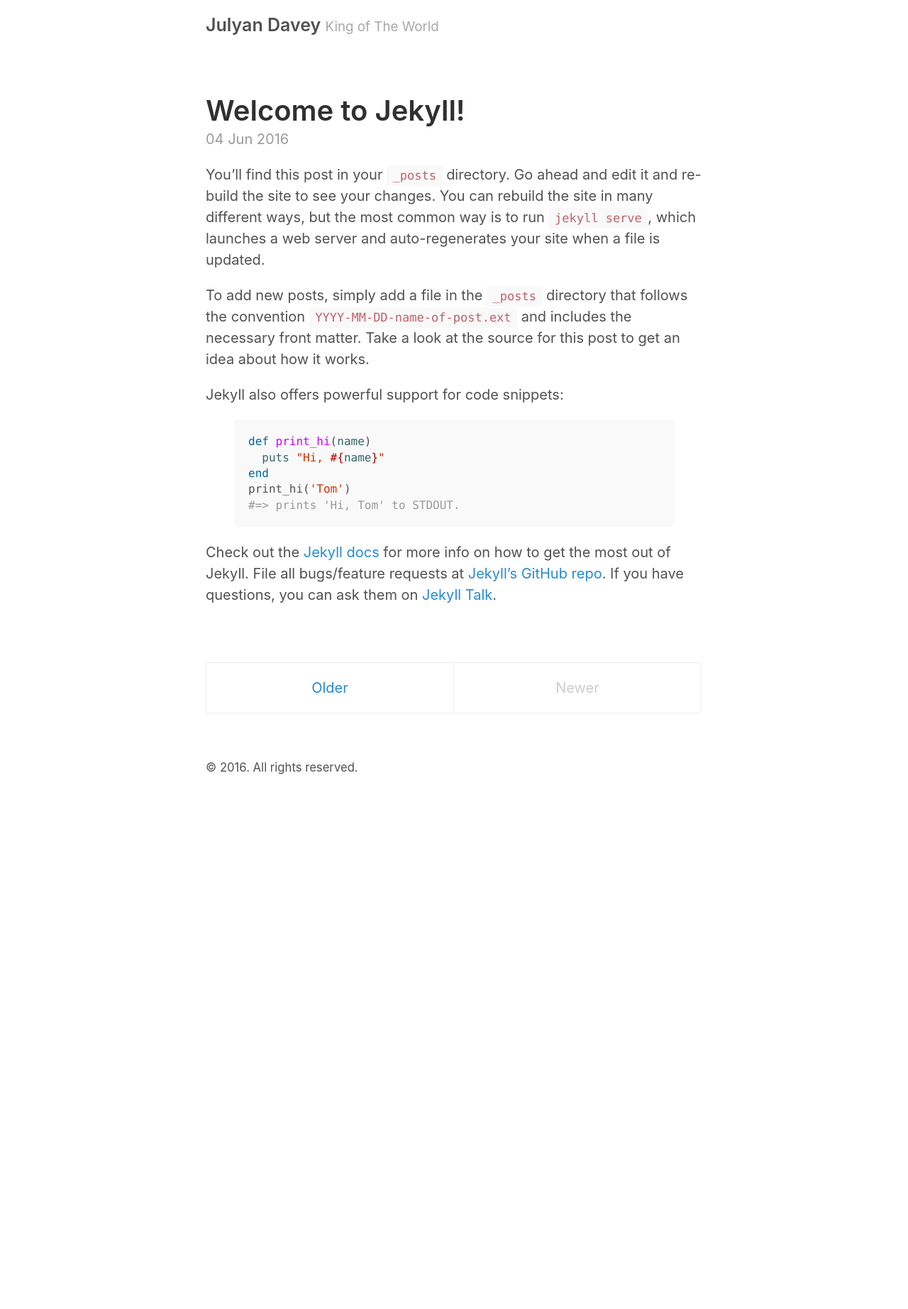
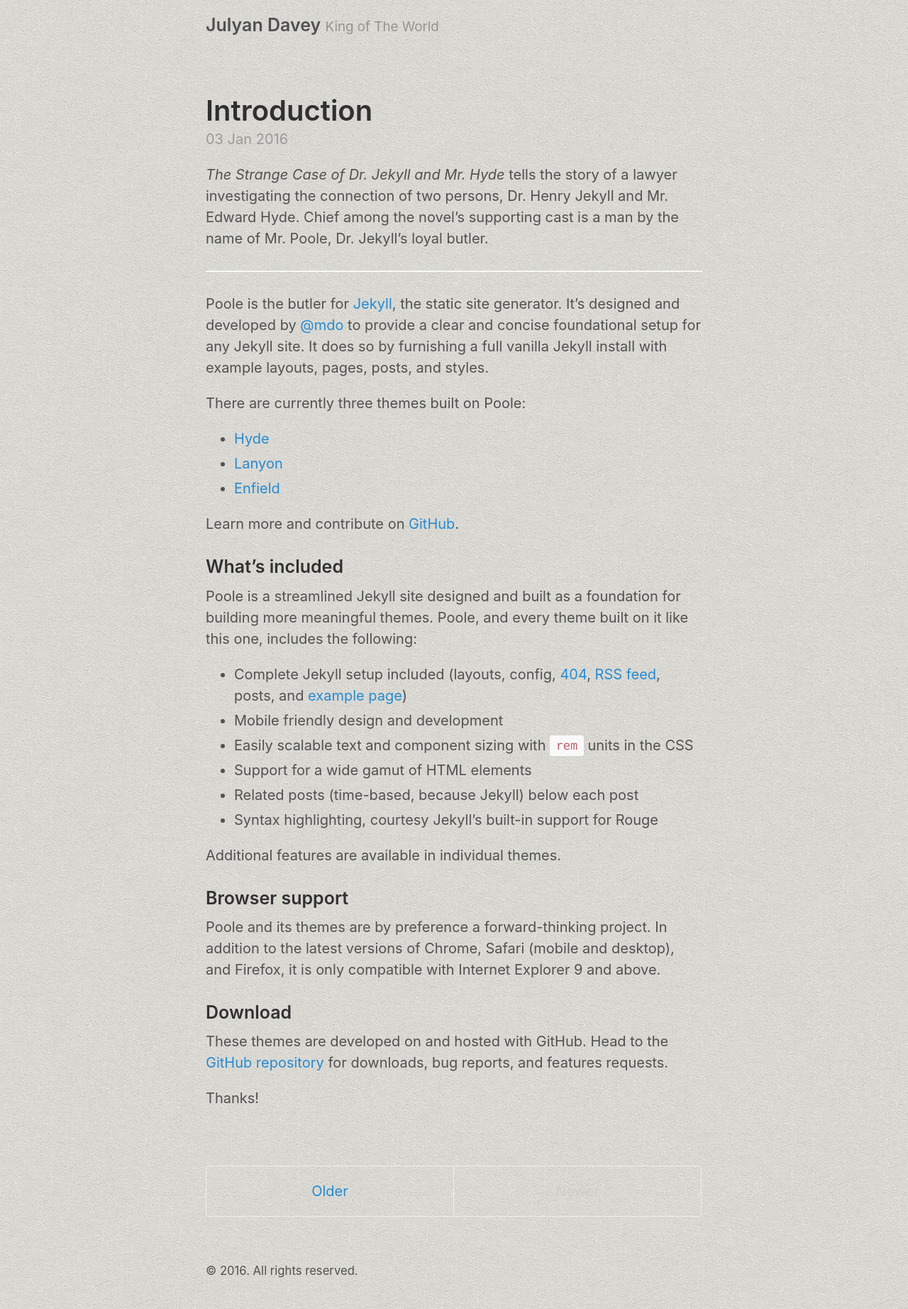
Before and after one commit to larriant/larriant.github.io, a Jekyll site: the page built from index.html, in a window 1280 px wide. Shown: the whole page at 71% size. Built offline with Jekyll 4.4.1, drawn with Linux system fonts in a browser that asks for light colours; the list of posts is cut into pages by our own code; before the commit the page ends 1135 px from its top, so only the background shows below that.

Commit message:
Removing initial setup

```diff
--- a/_includes/icon-github.html
+++ /dev/null
@@ -1 +0,0 @@
-<a href="https://github.com/{{ include.username }}"><span class="icon icon--github">{% include icon-github.svg %}</span><span class="username">{{ include.username }}</span></a>
--- a/_includes/icon-twitter.html
+++ /dev/null
@@ -1 +0,0 @@
-<a href="https://twitter.com/{{ include.username }}"><span class="icon icon--twitter">{% include icon-twitter.svg %}</span><span class="username">{{ include.username }}</span></a>
--- a/_posts/2016-06-04-welcome-to-jekyll.markdown
+++ /dev/null
@@ -1,25 +0,0 @@
----
-layout: post
-title:  "Welcome to Jekyll!"
-date:   2016-06-04 09:19:50 +0100
-categories: jekyll update
----
-You’ll find this post in your `_posts` directory. Go ahead and edit it and re-build the site to see your changes. You can rebuild the site in many different ways, but the most common way is to run `jekyll serve`, which launches a web server and auto-regenerates your site when a file is updated.
-
-To add new posts, simply add a file in the `_posts` directory that follows the convention `YYYY-MM-DD-name-of-post.ext` and includes the necessary front matter. Take a look at the source for this post to get an idea about how it works.
-
-Jekyll also offers powerful support for code snippets:
-
-{% highlight ruby %}
-def print_hi(name)
-  puts "Hi, #{name}"
-end
-print_hi('Tom')
-#=> prints 'Hi, Tom' to STDOUT.
-{% endhighlight %}
-
-Check out the [Jekyll docs][jekyll-docs] for more info on how to get the most out of Jekyll. File all bugs/feature requests at [Jekyll’s GitHub repo][jekyll-gh]. If you have questions, you can ask them on [Jekyll Talk][jekyll-talk].
-
-[jekyll-docs]: http://jekyllrb.com/docs/home
-[jekyll-gh]:   https://github.com/jekyll/jekyll
-[jekyll-talk]: https://talk.jekyllrb.com/
--- a/_sass/_base.scss
+++ b/_sass/_base.scss
@@ -26,7 +26,7 @@
 
 body {
   color: $body-color;
-  background-color: $body-bg;
+  background-image: url("./public/sandpaper.png");
   -webkit-text-size-adjust: 100%;
       -ms-text-size-adjust: 100%;
 }
--- a/_sass/_syntax-highlighting.scss
+++ /dev/null
@@ -1,71 +0,0 @@
-/**
- * Syntax highlighting styles
- */
-.highlight {
-    background: #fff;
-    @extend %vertical-rhythm;
-
-    .highlighter-rouge & {
-      background: #eef;
-    }
-
-    .c     { color: #998; font-style: italic } // Comment
-    .err   { color: #a61717; background-color: #e3d2d2 } // Error
-    .k     { font-weight: bold } // Keyword
-    .o     { font-weight: bold } // Operator
-    .cm    { color: #998; font-style: italic } // Comment.Multiline
-    .cp    { color: #999; font-weight: bold } // Comment.Preproc
-    .c1    { color: #998; font-style: italic } // Comment.Single
-    .cs    { color: #999; font-weight: bold; font-style: italic } // Comment.Special
-    .gd    { color: #000; background-color: #fdd } // Generic.Deleted
-    .gd .x { color: #000; background-color: #faa } // Generic.Deleted.Specific
-    .ge    { font-style: italic } // Generic.Emph
-    .gr    { color: #a00 } // Generic.Error
-    .gh    { color: #999 } // Generic.Heading
-    .gi    { color: #000; background-color: #dfd } // Generic.Inserted
-    .gi .x { color: #000; background-color: #afa } // Generic.Inserted.Specific
-    .go    { color: #888 } // Generic.Output
-    .gp    { color: #555 } // Generic.Prompt
-    .gs    { font-weight: bold } // Generic.Strong
-    .gu    { color: #aaa } // Generic.Subheading
-    .gt    { color: #a00 } // Generic.Traceback
-    .kc    { font-weight: bold } // Keyword.Constant
-    .kd    { font-weight: bold } // Keyword.Declaration
-    .kp    { font-weight: bold } // Keyword.Pseudo
-    .kr    { font-weight: bold } // Keyword.Reserved
-    .kt    { color: #458; font-weight: bold } // Keyword.Type
-    .m     { color: #099 } // Literal.Number
-    .s     { color: #d14 } // Literal.String
-    .na    { color: #008080 } // Name.Attribute
-    .nb    { color: #0086B3 } // Name.Builtin
-    .nc    { color: #458; font-weight: bold } // Name.Class
-    .no    { color: #008080 } // Name.Constant
-    .ni    { color: #800080 } // Name.Entity
-    .ne    { color: #900; font-weight: bold } // Name.Exception
-    .nf    { color: #900; font-weight: bold } // Name.Function
-    .nn    { color: #555 } // Name.Namespace
-    .nt    { color: #000080 } // Name.Tag
-    .nv    { color: #008080 } // Name.Variable
-    .ow    { font-weight: bold } // Operator.Word
-    .w     { color: #bbb } // Text.Whitespace
-    .mf    { color: #099 } // Literal.Number.Float
-    .mh    { color: #099 } // Literal.Number.Hex
-    .mi    { color: #099 } // Literal.Number.Integer
-    .mo    { color: #099 } // Literal.Number.Oct
-    .sb    { color: #d14 } // Literal.String.Backtick
-    .sc    { color: #d14 } // Literal.String.Char
-    .sd    { color: #d14 } // Literal.String.Doc
-    .s2    { color: #d14 } // Literal.String.Double
-    .se    { color: #d14 } // Literal.String.Escape
-    .sh    { color: #d14 } // Literal.String.Heredoc
-    .si    { color: #d14 } // Literal.String.Interpol
-    .sx    { color: #d14 } // Literal.String.Other
-    .sr    { color: #009926 } // Literal.String.Regex
-    .s1    { color: #d14 } // Literal.String.Single
-    .ss    { color: #990073 } // Literal.String.Symbol
-    .bp    { color: #999 } // Name.Builtin.Pseudo
-    .vc    { color: #008080 } // Name.Variable.Class
-    .vg    { color: #008080 } // Name.Variable.Global
-    .vi    { color: #008080 } // Name.Variable.Instance
-    .il    { color: #099 } // Literal.Number.Integer.Long
-}
--- a/css/main.scss
+++ /dev/null
@@ -1,53 +0,0 @@
----
-# Only the main Sass file needs front matter (the dashes are enough)
----
-@charset "utf-8";
-
-
-
-// Our variables
-$base-font-family: "Helvetica Neue", Helvetica, Arial, sans-serif;
-$base-font-size:   16px;
-$base-font-weight: 400;
-$small-font-size:  $base-font-size * 0.875;
-$base-line-height: 1.5;
-
-$spacing-unit:     30px;
-
-$text-color:       #111;
-$background-color: #fdfdfd;
-$brand-color:      #2a7ae2;
-
-$grey-color:       #828282;
-$grey-color-light: lighten($grey-color, 40%);
-$grey-color-dark:  darken($grey-color, 25%);
-
-// Width of the content area
-$content-width:    800px;
-
-$on-palm:          600px;
-$on-laptop:        800px;
-
-
-
-// Use media queries like this:
-// @include media-query($on-palm) {
-//     .wrapper {
-//         padding-right: $spacing-unit / 2;
-//         padding-left: $spacing-unit / 2;
-//     }
-// }
-@mixin media-query($device) {
-    @media screen and (max-width: $device) {
-        @content;
-    }
-}
-
-
-
-// Import partials from `sass_dir` (defaults to `_sass`)
-@import
-        "base",
-        "layout",
-        "syntax-highlighting"
-;
```
Also changed, not shown: _includes/footer.html (deleted, +0 -38 lines), _includes/header.html (deleted, +0 -27 lines), feed.xml (deleted, +0 -30 lines), _includes/icon-github.svg (deleted), _includes/icon-twitter.svg (deleted).
